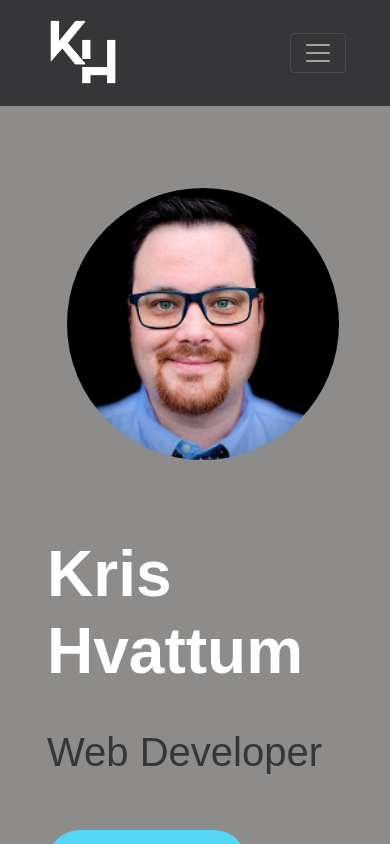
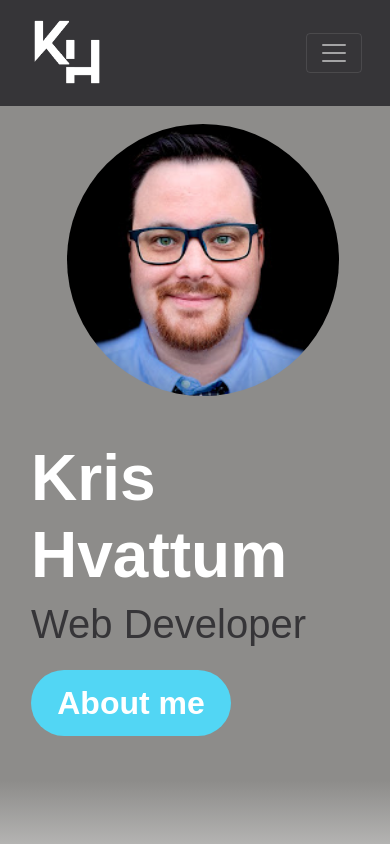
Before and after one commit to kristofer11/portfolio, a React (Create React App) app: page / in a window 390 px wide. Built offline with nearby package versions, Linux system fonts and the light colour scheme; a web font is replaced by a local one.

Commit message:
Fix padding issues

```diff
--- a/src/App.css
+++ b/src/App.css
@@ -208,7 +208,7 @@ p, li {
 
 .sub-section {
     display: flex;
-    padding: 55px;
+    padding-block: 55px;
     background-color: var(--about-bg);
 }
 
@@ -216,7 +216,7 @@ p, li {
     display: flex;
     flex-direction: column;
     text-align: center;
-    padding: 77px;
+    padding-block: 77px;
     background: linear-gradient(var(--about-bg) 18%, var(--main-bg-color) 82%);
 }
 
@@ -348,11 +348,14 @@ p, li {
         justify-content: start;
     }
 
+    .hero-text {
+        gap: 0;
+    }
+
     .social {
         margin: 32px;
         display: flex;
     }
-
     .socials {
         display: flex;
         width: 100%;
@@ -365,7 +368,7 @@ p, li {
 }
 
 @media only screen and (max-width: 576px) {
-    .navbar, .hero-area, .sub-section, .sub-section-alternative, {
+    .navbar, .hero-area, .sub-section, .sub-section-alternative {
         padding-inline: 1rem;
     }
 
@@ -373,18 +376,23 @@ p, li {
         font-size: 4rem;
         margin-top: 44px;
     }
+
     .hero-text {
         margin-left: 15px;
         /* margin-bottom: 115px; */
     }
+
+    .headshot-container {
+        padding-top: 1rem;
+    }
+
     .socials {
         display: flex;
         justify-content: center;
         width: fit-content;
+        margin-top: 5rem;
     }
-    .social {
-        margin-bottom: 33px;
-    }
+
     .social-svg {
         width: 72px;
     }
```
